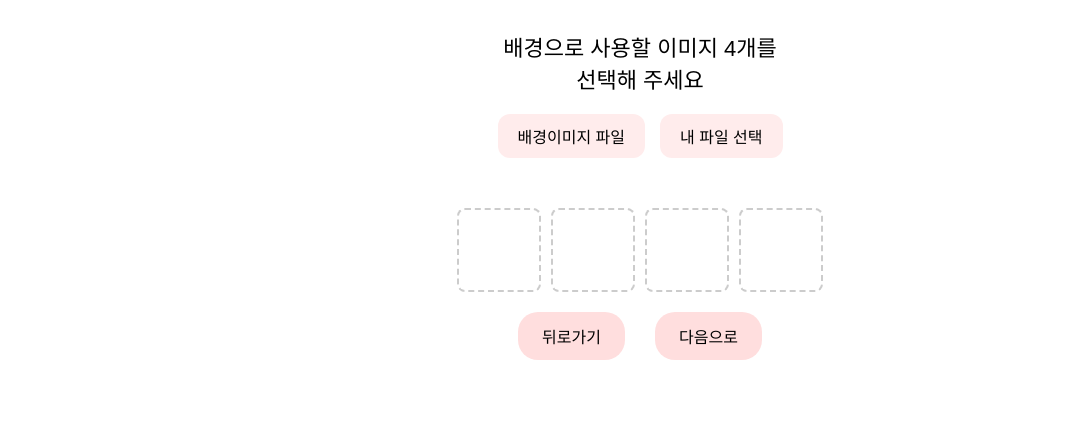
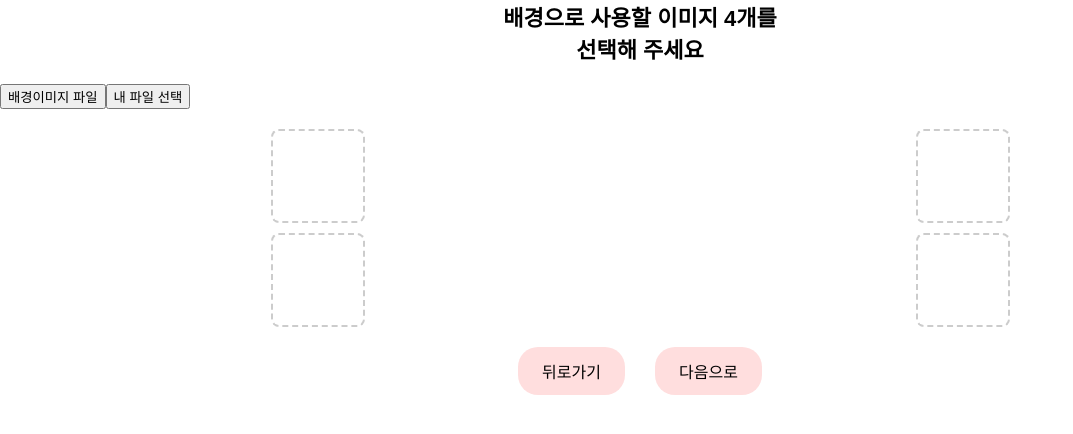
Before and after one commit to xeon-243859/ppongtok-app, a React (Vite) app: page /image/select in a window 1280 px wide. Shown: the top 434 px of the page, without its empty margins (0-1073 px from the left). Built offline with nearby package versions, Linux system fonts and the light colour scheme.

Commit message:
🧩 ImageSelectPage 구조 최종 정비: 2x2 슬롯 + 굵은 문구 + 버튼 정렬

```diff
--- a/src/pages/ImageSelectPage.css
+++ b/src/pages/ImageSelectPage.css
@@ -1,65 +1,21 @@
-.image-select-page {
-  display: flex;
-  flex-direction: column;
-  align-items: center;
-  padding: 30px;
-  box-sizing: border-box;
-  min-height: 100vh;
-}
-
 .typing-text {
   text-align: center;
   margin-bottom: 20px;
   font-size: 22px;
+  font-weight: bold; /* ✅ 굵은 글씨 추가 */
 }
 
-.typing-text .line1,
-.typing-text .line2 {
-  animation: typing 1.2s steps(20) forwards;
-  white-space: nowrap;
-  overflow: hidden;
-  border-right: none;
-}
-
-.typing-text .line2 {
-  animation-delay: 1.2s;
-}
-
-@keyframes typing {
-  from {
-    width: 0;
-  }
-  to {
-    width: 100%;
-  }
-}
-
-.image-buttons {
-  display: flex;
-  gap: 15px;
-  margin-bottom: 30px;
-}
-
-.image-buttons button {
-  padding: 10px 20px;
-  font-size: 16px;
-  border: none;
-  background-color: #ffecec;
-  border-radius: 12px;
-  cursor: pointer;
-}
-
-.preview-box {
-  display: flex;
+.preview-box-grid {
+  display: grid;
+  grid-template-columns: repeat(2, 1fr); /* ✅ 2행 2열 */
   gap: 10px;
   margin: 20px 0;
-  flex-wrap: wrap;
-  justify-content: center;
+  justify-items: center;
 }
 
 .preview-slot {
-  width: 80px;
-  height: 80px;
+  width: 90px;
+  height: 90px;
   border: 2px dashed #ccc;
   border-radius: 8px;
   position: relative;
@@ -89,10 +45,3 @@
   padding: 3px 6px;
   cursor: pointer;
 }
-
-.button-group {
-  display: flex;
-  gap: 30px;
-  justify-content: center;
-  margin-bottom: 40px;
-}
--- a/src/pages/ImageSelectPage.jsx
+++ b/src/pages/ImageSelectPage.jsx
@@ -51,7 +51,7 @@ const ImageSelectPage = () => {
         <button onClick={handleMyFile}>내 파일 선택</button>
       </div>
 
-      <div className="preview-box">
+      <div className="preview-box-grid">
         {[0, 1, 2, 3].map((i) => (
           <div key={i} className="preview-slot">
             {selectedImages[i] && (
```
